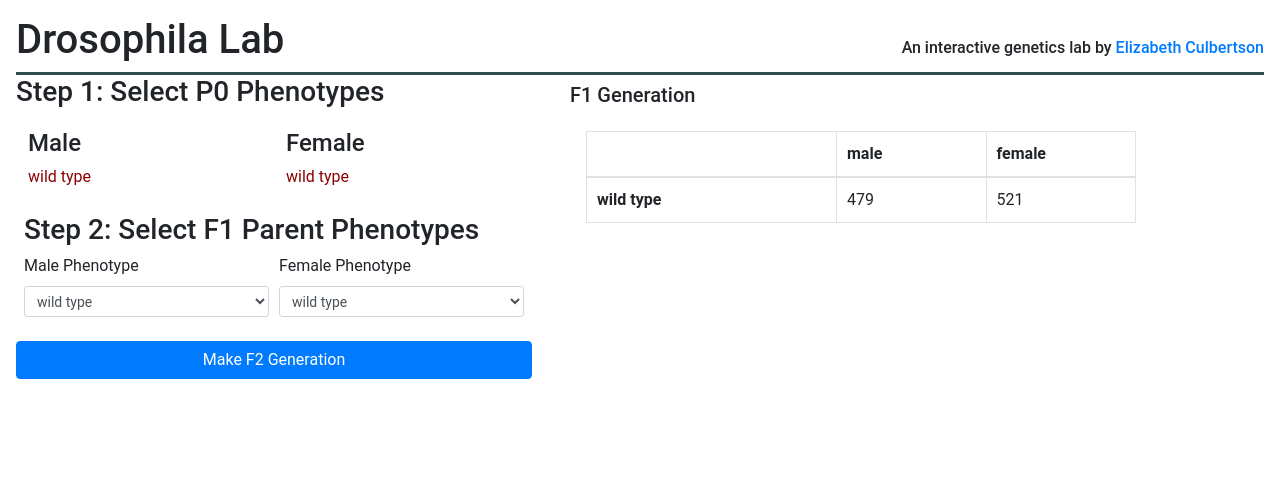
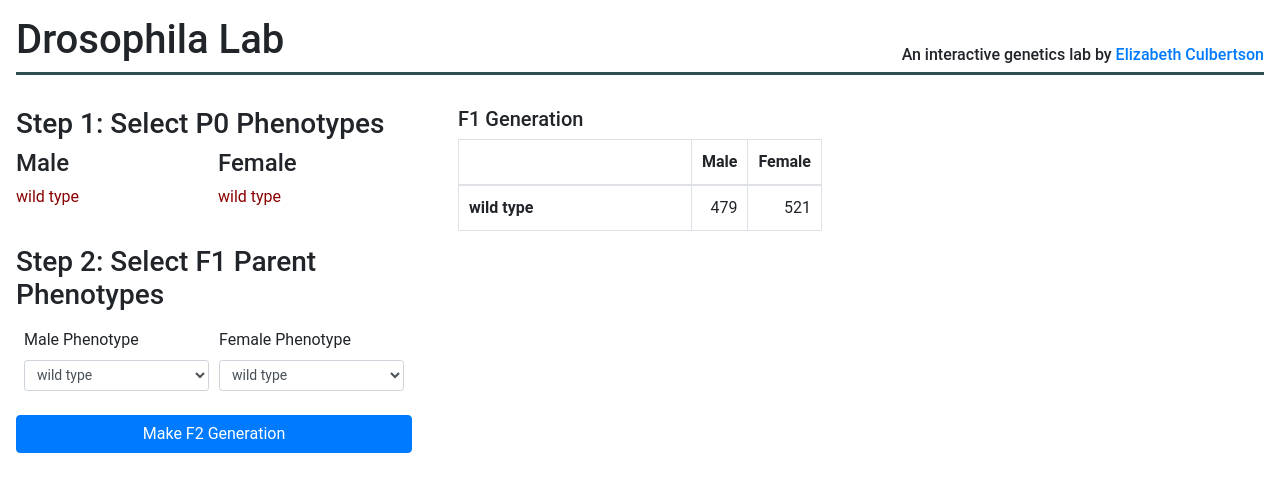
Before and after one commit to eaculb/drosophila, a React (Create React App) app: page / in a window 1280 px wide. Both pictures are taken after a click on the button "Make F1 Generation". Shown: the top 492 px of the page. Built offline with nearby package versions, Linux system fonts and the light colour scheme.

Commit message:
more refactor and styling

```diff
--- a/src/App.scss
+++ b/src/App.scss
@@ -17,19 +17,37 @@ p {
   margin-bottom: 0.2rem;
 }
 
-table {
-  margin: 1rem;
-  table-layout: fixed;
-  width: 550px;
+
+$container-padding: 1rem;
+
+.app-container {
+  padding: 0 $container-padding;
 }
 
-th,
-td {
-  padding: 10px;
+.titlebar {
+  position: sticky;
+  top: 0;
+  z-index: 1;
+  padding-top: $container-padding;
+  display: flex;
+  flex-flow: row wrap;
+  justify-content: space-between;
+  align-items: flex-end;
+  border-bottom: 3px solid darkslategray;
+  background-color: white;
+  margin-bottom: 2rem;
 }
 
-.w {
-  width: 250px;
+$transition-time: 400ms;
+$selector-padding: 0.5rem;
+$parent-column-width: 250px;
+
+.step {
+  margin-bottom: 2rem;
+}
+
+.selector-parent {
+  margin-bottom: 2rem;
 }
 
 .selector-container {
@@ -38,45 +56,41 @@ td {
 }
 
 .mutation-form {
-  width: 250px;
+  flex: 1 1;
+  & > input {
+    width: 100%;
+    box-sizing: border-box;
+  }
+
+  &:first-child{
+    margin-right: $selector-padding;
+  }
 }
 
-$container-padding: 1rem;
-
-.app-container {
-  padding: 0 $container-padding;
-  background-color: white;
+.mutation-form-submit {
+  width: 100%;
 }
 
-.titlebar {
-  position: sticky;
-  top: 0;
-  padding-top: $container-padding;
-  display: flex;
-  justify-content: space-between;
-  align-items: baseline;
-  border-bottom: 3px solid darkslategray;
-  background-color: white;
-}
-
-.wild-type {
+.wild-type-label {
   color: darkred;
 }
 
-.firstButton {
-  width: 100%;
+.generation-results {
+  padding: 0 $container-padding;
+  margin-bottom: 2rem;
 }
 
-.generation-label {
-  width: 250px;
+table {
+  table-layout: fixed;
+  text-align: right;
 }
 
-.select-and-table {
-  display: flex;
-  flex-flow: row wrap;
-  align-items: flex-end;
+.w {
+  width: 350px;
+  text-align: left;
 }
 
-.bold {
-  font-weight: bold;
+th,
+td {
+  padding: 10px;
 }
--- a/src/components/App.js
+++ b/src/components/App.js
@@ -126,7 +126,7 @@ export default function App() {
     <div className="app-container">
       <Titlebar />
       <Row className="app">
-        <Col xs="auto">
+        <Col s={6} md={4}>
           <Step1Control
             active={allPhenotypes.length === 0}
             mutationValuesMale={mutationValuesMale}
@@ -149,7 +149,7 @@ export default function App() {
             />
           )}
         </Col>
-        <Col xs="auto">
+        <Col s={6} md={4}>
           {allPhenotypes.length >= 1 && (
             <PhenotypeRow
               title="F1 Generation"
@@ -157,6 +157,8 @@ export default function App() {
               traitOptions={traitOptions}
             />
           )}
+        </Col>
+        <Col s={6} md={4}>
           {allPhenotypes.length >= 2 && (
             <PhenotypeRow
               title="F2 Generation"
--- a/src/components/F1ParentSelector.js
+++ b/src/components/F1ParentSelector.js
@@ -4,8 +4,6 @@ import { Form, Col } from "react-bootstrap";
 import countPhenotypes from "../utils/countPhenotypes";
 import getStringifiedList from "../utils/getStringifiedList";
 import permutations from "../utils/permutations";
-
-import StepTitle from "./StepTitle";
 
 export default function F1ParentSelector({
   disabled,
@@ -34,7 +32,6 @@ export default function F1ParentSelector({
 
   return (
     <Form className="p-2 w-100">
-      <StepTitle step="2" title="Select F1 Parent Phenotypes" />
       <Form.Row>
         <Col>
           <Form.Group>
--- a/src/components/PhenotypeRow.js
+++ b/src/components/PhenotypeRow.js
@@ -1,16 +1,14 @@
-import React from 'react';
-import Table from './Table';
+import React from "react";
+import Table from "./Table";
 
-import permutations from '../utils/permutations';
+import permutations from "../utils/permutations";
 
-export default function PhenotypeRow({ title, traitOptions, ...props}) {
-  const options = permutations(traitOptions)
+export default function PhenotypeRow({ title, traitOptions, ...props }) {
+  const options = permutations(traitOptions);
   return (
-    <div className="p-2">
-      <h5 className="generation-label">{title}</h5>
-      <div className="select-and-table">
-        <Table options={options} {...props}/>
-      </div>
+    <div className="generation-results">
+      <h5>{title}</h5>
+      <Table options={options} {...props} />
     </div>
-  )
+  );
 }
--- a/src/components/SelectedList.js
+++ b/src/components/SelectedList.js
@@ -2,10 +2,10 @@ import React from "react";
 
 export default function SelectedList({ title, mutations }) {
   return (
-    <div className="mutation-form m-1 p-2">
+    <div className="mutation-form">
       <h4>{title}</h4>
       {Object.keys(mutations).length === 0 ? (
-        <p className="wild-type">wild type</p>
+        <p className="wild-type-label">wild type</p>
       ) : (
         <>
           <p>{mutations.eyes} </p>
--- a/src/components/Selector.js
+++ b/src/components/Selector.js
@@ -3,7 +3,7 @@ import MutationFormGroup from './MutationFormGroup'
 
 export default function Selector({ title, ...props }) {
   return (
-    <div className="mutation-form m-1 p-2">
+    <div className="mutation-form">
       <h4>{title}</h4>
       <MutationFormGroup category="eyes" {...props} />
       <MutationFormGroup category="body" {...props} />
--- a/src/components/Step1Control.js
+++ b/src/components/Step1Control.js
@@ -13,13 +13,12 @@ export default function Step1Control({
   setMutationValuesFemale,
   makeF1Generation,
 }) {
-  const className = active ? "step-1" : "step-1 completed";
   return (
-    <div className={className}>
+    <div className="step">
       <StepTitle step="1" title="Select P0 Phenotypes" />
+      <div className="selector-container">
         {active ? (
           <>
-          <div className="selector-container">
             <Selector
               title="Male"
               mutationList={mutationValuesMale}
@@ -30,21 +29,23 @@ export default function Step1Control({
               mutationList={mutationValuesFemale}
               setMutationList={setMutationValuesFemale}
             />
+          </>
+        ) : (
+          <>
+            <SelectedList title="Male" mutations={mutationValuesMale} />
+            <SelectedList title="Female" mutations={mutationValuesFemale} />
+          </>
+        )}
       </div>
+      {active && (
         <Button
-            className="firstButton"
+          className="mutation-form-submit"
           onClick={() =>
             makeF1Generation(mutationValuesMale, mutationValuesFemale)
           }
         >
           Make F1 Generation
         </Button>
-        </>
-      ) : (
-        <div className="selector-container">
-          <SelectedList title="Male" mutations={mutationValuesMale} />
-          <SelectedList title="Female" mutations={mutationValuesFemale} />
-        </div>
       )}
     </div>
   );
--- a/src/components/Step2Control.js
+++ b/src/components/Step2Control.js
@@ -2,6 +2,7 @@ import React from "react";
 import Button from "react-bootstrap/Button";
 
 import F1ParentSelector from "./F1ParentSelector";
+import StepTitle from "./StepTitle";
 
 export default function Step2Control({
   allGenotypes,
@@ -15,7 +16,8 @@ export default function Step2Control({
   reset,
 }) {
   return (
-    <>
+    <div className="step">
+      <StepTitle step="2" title="Select F1 Parent Phenotypes" />
       <F1ParentSelector
         disabled={allPhenotypes.length > 1}
         phenotypes={allPhenotypes[0]}
@@ -27,16 +29,20 @@ export default function Step2Control({
       />
       {allPhenotypes.length === 1 ? (
         <Button
-          className="firstButton"
+          className="mutation-form-submit"
           onClick={() => makeF2Generation(allGenotypes[0])}
         >
           Make F2 Generation
         </Button>
       ) : (
-        <Button className="firstButton" variant="danger" onClick={reset}>
+        <Button
+          className="mutation-form-submit"
+          variant="danger"
+          onClick={reset}
+        >
           Reset
         </Button>
       )}
-    </>
+    </div>
   );
 }
--- a/src/components/Table.js
+++ b/src/components/Table.js
@@ -13,14 +13,14 @@ export default function Table({ options, phenotypes }) {
       <thead>
         <tr>
           <th scope="col"></th>
-          <th scope="col">{'male'}</th>
-          <th scope="col">{'female'}</th>
+          <th scope="col">Male</th>
+          <th scope="col">Female</th>
         </tr>
       </thead>
       <tbody>
         {options.map((permutation, index) => (
           <tr key={index}>
-            <th scope="row">{getStringifiedList(permutation)}</th>
+            <th scope="row" className="w">{getStringifiedList(permutation)}</th>
             <td>{countPhenotypes(permutation, phenotypes)}</td>
             <td>{countPhenotypes(['female', ...permutation], phenotypes)}</td>
           </tr>
```
Lines whose indentation alone changed are shown as unchanged.
